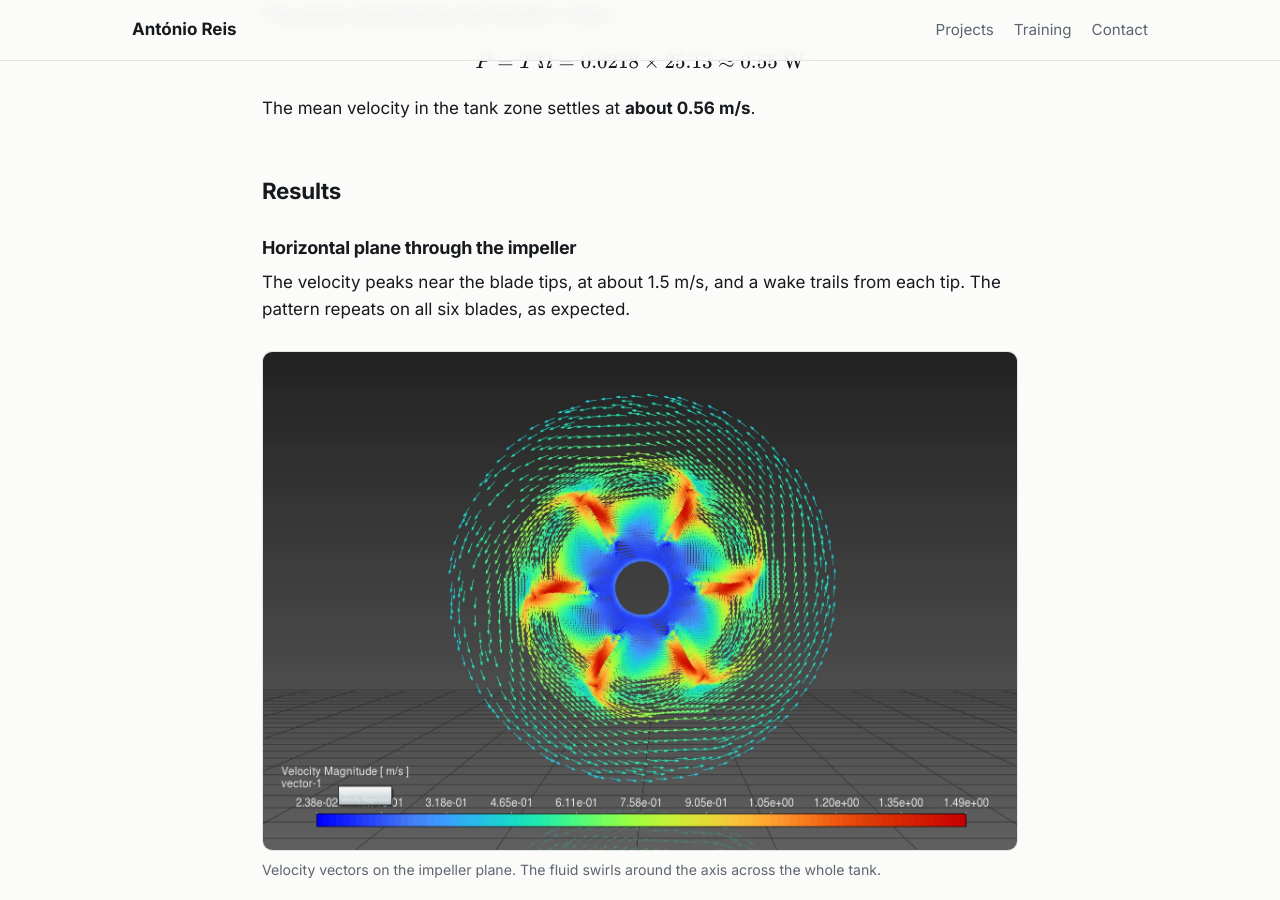
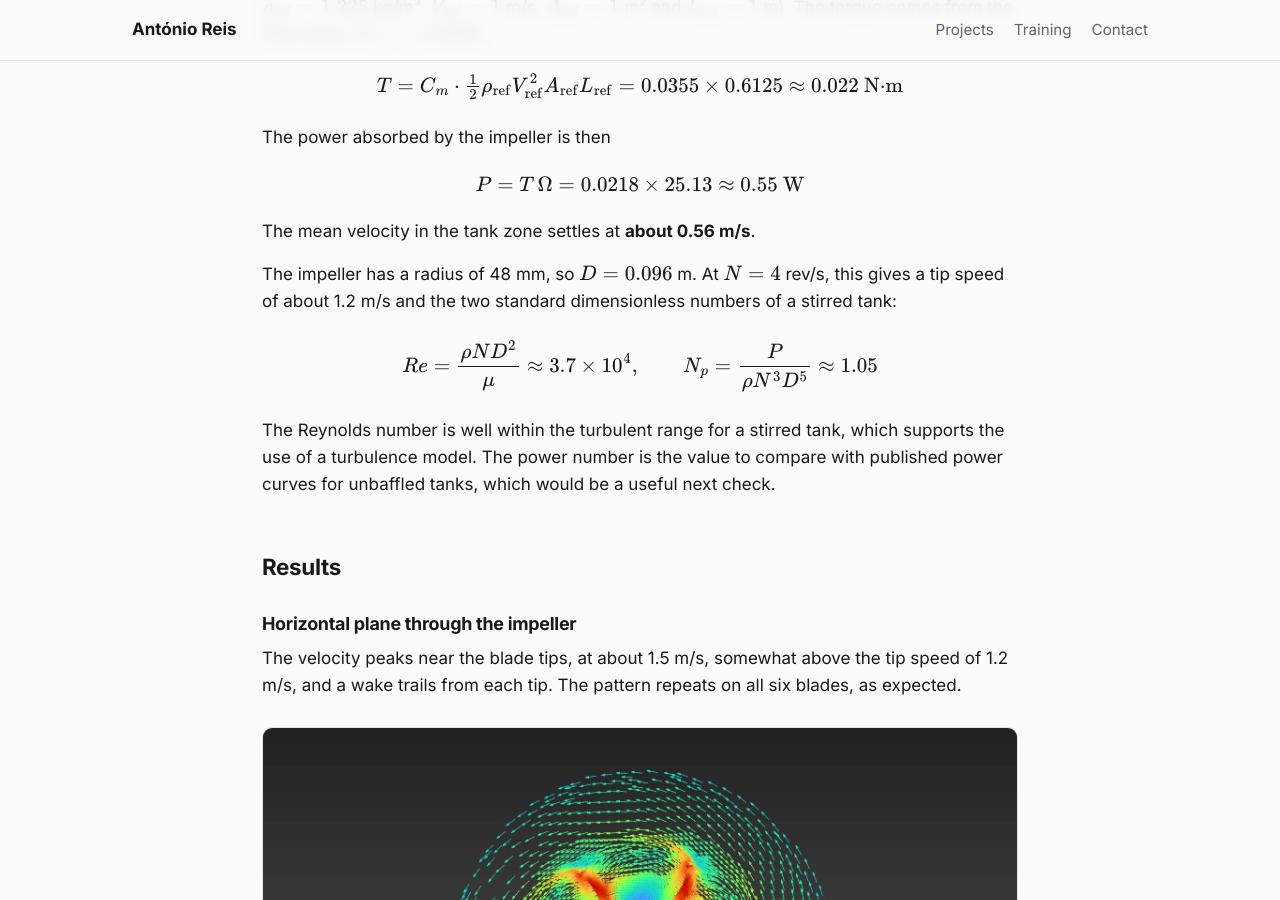
Before and after one commit to antoji03/antoji03.github.io, a Jekyll site: the page built from _projects/mrf-mixing-tank.md, in a window 1280 px wide and 900 px high, scrolled down 7436 px. Built offline with Jekyll 4.4.1, drawn with Linux system fonts in a browser that asks for light colours; some of the changed text lies outside the part shown.

Commit message:
Add MRF power number, mark rig as design study, update authorship wording
Co-Authored-By: Claude Opus 5.5 <noreply@anthropic.com>

```diff
--- a/_projects/mrf-mixing-tank.md
+++ b/_projects/mrf-mixing-tank.md
@@ -20,6 +20,8 @@ highlights:
     label: "torque on the impeller"
   - value: "≈ 0.55 W"
     label: "power absorbed by the impeller"
+  - value: "≈ 1.05"
+    label: "power number, at Re ≈ 3.7 × 10⁴"
 ---
 
 ## Objective
@@ -132,11 +134,24 @@ $$
 
 The mean velocity in the tank zone settles at **about 0.56 m/s**.
 
+The impeller has a radius of 48 mm, so $$D = 0.096$$ m. At $$N = 4$$ rev/s, this gives a tip speed
+of about 1.2 m/s and the two standard dimensionless numbers of a stirred tank:
+
+$$
+Re = \frac{\rho N D^2}{\mu} \approx 3.7 \times 10^4, \qquad
+N_p = \frac{P}{\rho N^3 D^5} \approx 1.05
+$$
+
+The Reynolds number is well within the turbulent range for a stirred tank, which supports the use of
+a turbulence model. The power number is the value to compare with published power curves for
+unbaffled tanks, which would be a useful next check.
+
 ## Results
 
 ### Horizontal plane through the impeller
 
-The velocity peaks near the blade tips, at about 1.5 m/s, and a wake trails from each tip.
+The velocity peaks near the blade tips, at about 1.5 m/s, somewhat above the tip speed of 1.2 m/s, and
+a wake trails from each tip.
 The pattern repeats on all six blades, as expected.
 
 ![Velocity vectors on the impeller plane](/assets/img/projects/mrf-mixing-tank/mrf-vectors-impeller-plane.webp)
```
Also changed, not shown: _projects/formula-student-accumulator-cooling.md (+5 -5 lines), _projects/torsion-test-rig.md (+4 -4 lines).
